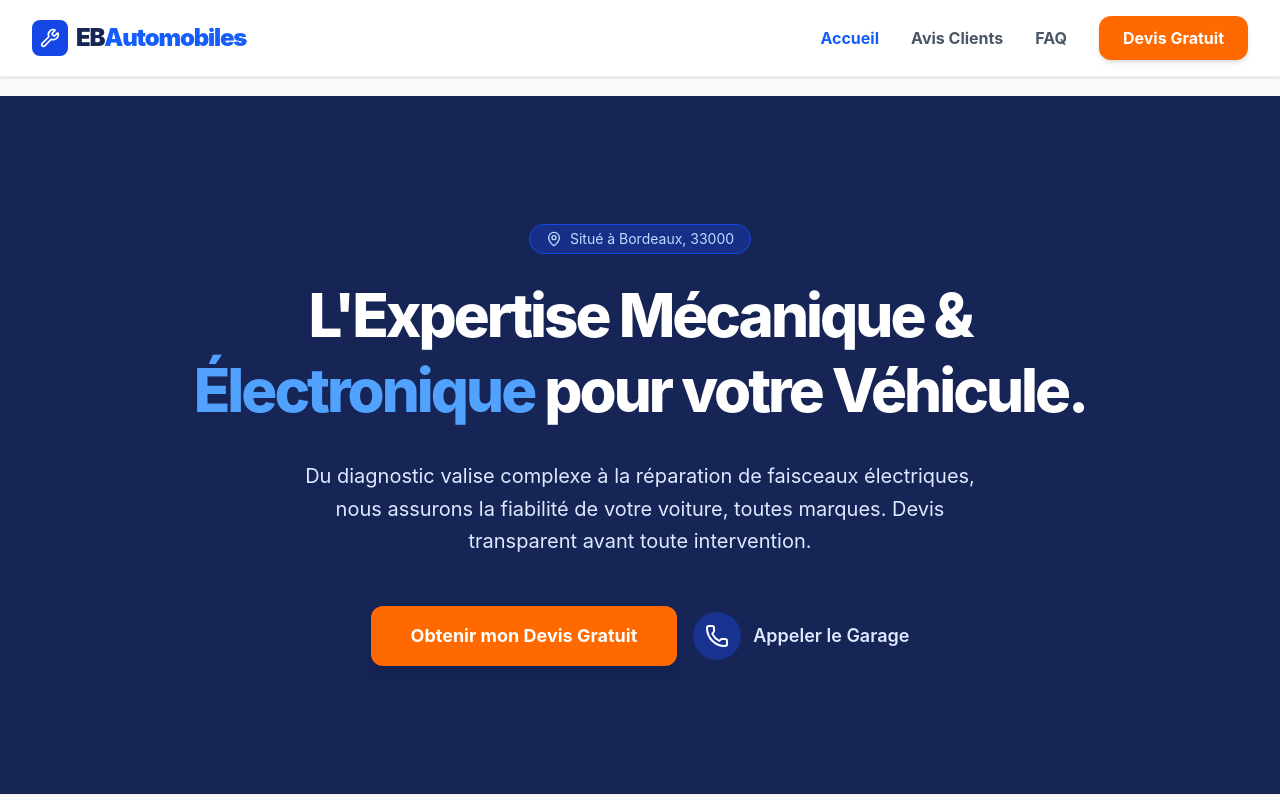
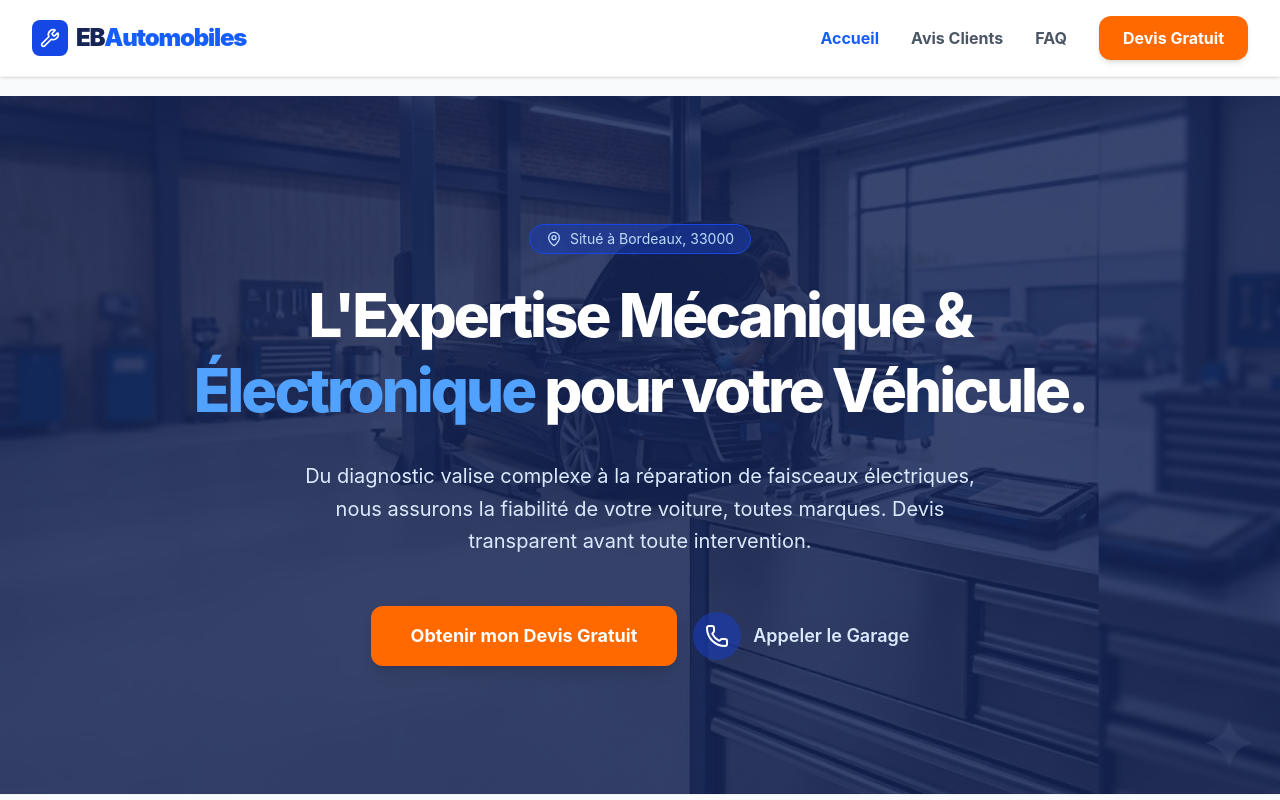
Before and after one commit to Doson270/Ebauto, a React (Vite) app in the folder frontend/: page / in a window 1280 px wide. Shown: the top 800 px of the page. Built offline with nearby package versions, Linux system fonts and the light colour scheme.

Commit message:
favicon and SEO

```diff
--- a/frontend/index.html
+++ b/frontend/index.html
@@ -1,8 +1,8 @@
 <!doctype html>
-<html lang="en">
+<html lang="fr">
   <head>
     <meta charset="UTF-8" />
-    <link rel="icon" type="image/svg+xml" href="/favicon.svg" />
+    <link rel="icon" type="image/svg+xml" href="/src/img/logos.png" />
     <meta name="viewport" content="width=device-width, initial-scale=1.0" />
     <title>EBAutomobiles | Mécanicien et diagnostique automobiles sur Bordeaux et la Gironde</title>
   </head>
--- a/frontend/src/pages/Accueil.jsx
+++ b/frontend/src/pages/Accueil.jsx
@@ -2,6 +2,7 @@ import React from 'react';
 import { Link } from 'react-router-dom';
 import { Phone, MapPin, Wrench, Zap, Cpu, CalendarDays, Star } from 'lucide-react';
 import { Helmet } from 'react-helmet-async';
+import imgAccueil from '../img/image.png'
 
 const Accueil = () => {
   return (
@@ -48,7 +49,7 @@ const Accueil = () => {
       <section className="bg-blue-950 text-white py-24 md:py-32 relative overflow-hidden">
         {/* Background Image - Optionnel mais recommandé */}
         <div className="absolute inset-0 opacity-15">
-            <a href="../img/acceuil" alt="Moteur de voiture moderne" className="w-full h-full object-cover" />
+            <img src={imgAccueil} alt="Moteur de voiture moderne" className="w-full h-full object-cover" />
         </div>
 
         <div className="max-w-7xl mx-auto px-4 sm:px-6 lg:px-8 relative z-10 text-center flex flex-col items-center">
```
Also changed, not shown: frontend/src/img/image.png (added), frontend/src/img/logos.png (added).
